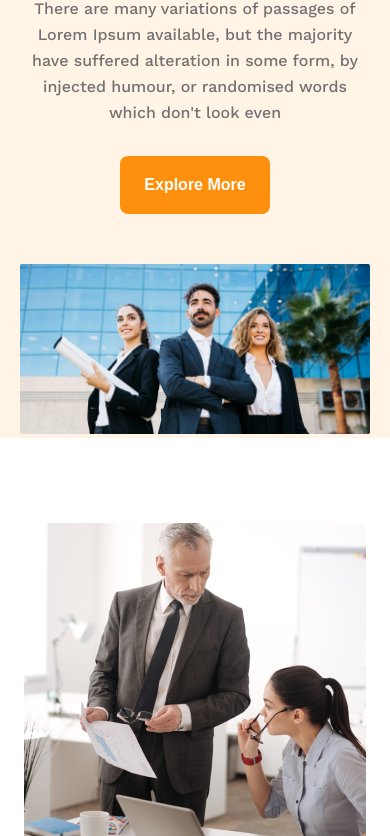
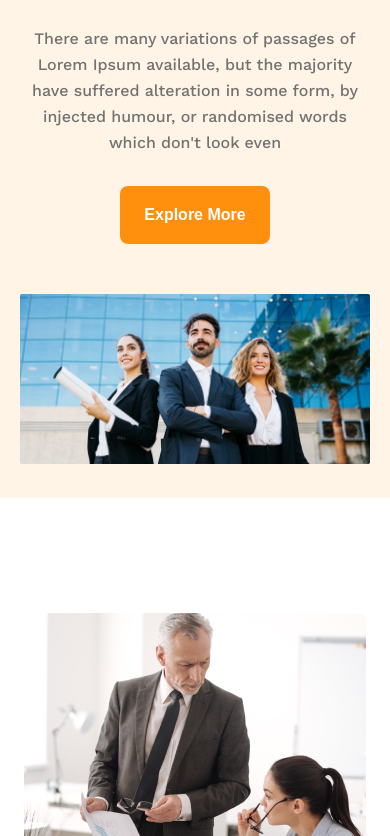
Before and after one commit to Subena-Khatun/g3-engineer, a plain HTML site: page index.html in a window 390 px wide. Shown: the part 471-1307 px from the top of the page. Drawn offline with nearby package versions, Linux system fonts and the light colour scheme.

Commit message:
all upadted

```diff
--- a/css/responsive.css
+++ b/css/responsive.css
@@ -1,6 +1,6 @@
 @media (max-width: 576px){
     header,.container{
-        padding: 0px 20px;
+        padding: 30px 20px;
     }
     nav, .our-team-setion, .features-area{
         flex-direction: column;
--- a/css/style.css
+++ b/css/style.css
@@ -38,7 +38,7 @@ p{
 }
 /* header section css */
 header{
-    padding: 50px 240px;
+    padding: 50px 100px;
     background: rgba(255, 144, 14, 0.10);
 }
 nav, .features-area{
```
